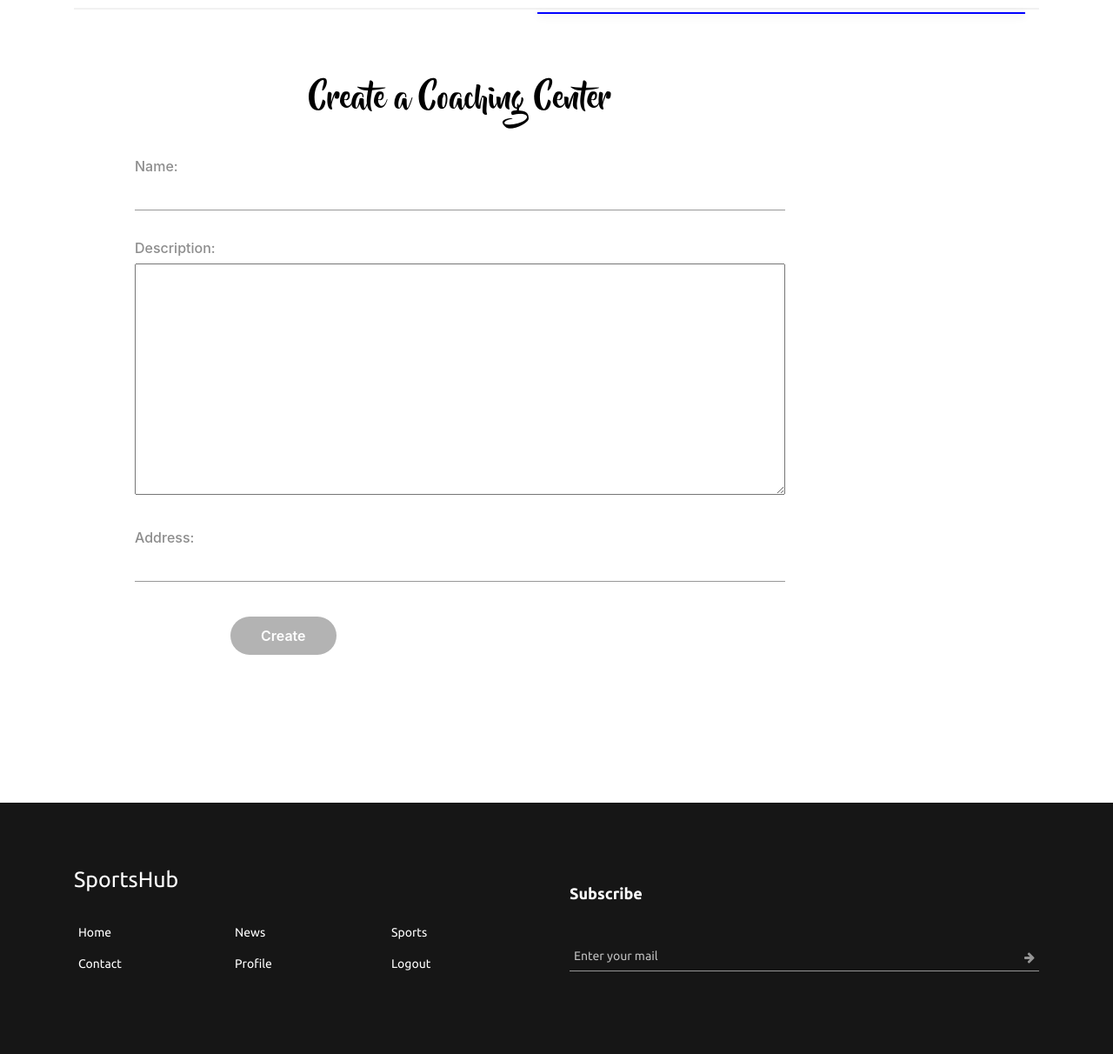
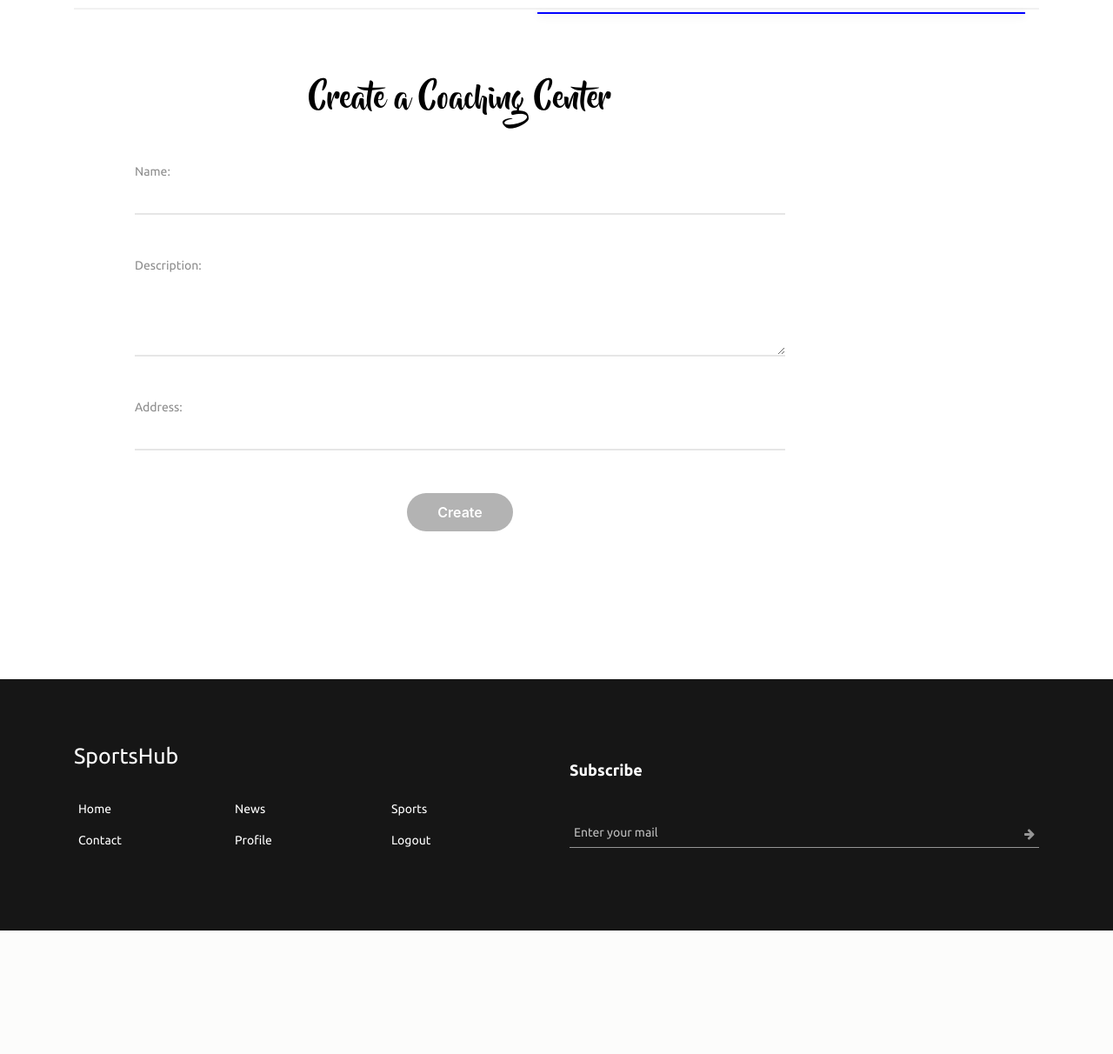
Before and after one commit to kondalavanya67/SportsHub, a Django app: page /coaching_centers_list/ in a window 1280 px wide, after a click on "Add new Coaching Center". Shown: the part 662-1874 px from the top of the page at 87% size. After the commit the page ends 1732 px from the top, so only its background shows below. Run offline with Django 3.2, Linux system fonts and the light colour scheme; a user stored in the database is signed in; tables that the repository leaves empty hold one stand-in row (values such as "Sample post"); some libraries are stand-ins or nearby versions.

Commit message:
UI style changes

```diff
--- a/news/static/news/css/style.css
+++ b/news/static/news/css/style.css
@@ -408,7 +408,7 @@ img {
 }
 
 .hero-content-pages {
-  padding: 120px 0px 70px 250px;
+  padding: 120px 0px 70px 230px;
   text-align:left;
   font-family:mountains;
   font-size: 60px;
@@ -1110,7 +1110,7 @@ input:-moz-placeholder {
 .group {
   position: relative;
   z-index: 1;
-  margin-bottom: 30px; }
+  margin-bottom: 25px; }
   .group input,
   .group textarea {
     font-size: 14px;
@@ -1120,7 +1120,7 @@ input:-moz-placeholder {
     height: 35px;
     border: none;
     border-bottom: 2px solid;
-    border-color: #f1f1f1; }
+    border-color: #e6e6e6; }
     .group input:focus,
     .group textarea:focus {
       outline: none;
@@ -1129,7 +1129,7 @@ input:-moz-placeholder {
     color: #8d8d8d;
     font-size: 14px;
     font-weight: normal;
-    position: absolute;
+    position: relative;
     pointer-events: none;
     left: 0;
     top: 5px;
--- a/news/static/news/js/active.js
+++ b/news/static/news/js/active.js
@@ -72,11 +72,11 @@
 
         $('.world-catagory-slider, .world-catagory-slider2').owlCarousel({
             items: 1,
-            margin: 0,
+            margin: 1,
             loop: true,
             dots: false,
             autoplay: true,
-            autoplayTimeout: 3500, // Autoplay Timeout 1s = 1000ms
+            autoplayTimeout: 7000, // Autoplay Timeout 1s = 1000ms
             smartSpeed: 2000,
             nav: true,
             navText: ['<i class="fa fa-angle-left"></i>', '<i class="fa fa-angle-right"></i>']
--- a/sports/templates/sports/coaching_centers_list.html
+++ b/sports/templates/sports/coaching_centers_list.html
@@ -5,7 +5,9 @@
 
     <!-- ********** Hero Area Start ********** -->
     <div class="hero-area">
-        <div class="single-hero-slide bg-img background-overlay" id="slide2" style="height: 300px;"><div class="hero-content-pages">Coaching Centers</div></div>
+        <div class="single-hero-slide bg-img background-overlay" id="slide2" style="height: 300px;">
+            <div class="hero-content-pages">Coaching Centers</div>
+        </div>
     </div>
     <!-- ********** Hero Area End ********** -->
 
@@ -119,18 +121,18 @@
                                                     Create a Coaching Center
                                                 </div>
                                             {% for field in coaching_centersForm %}
-                                            <div class="form-group form-input">
-                                                <span class="form-label">{{ field.label_tag }}</span><br>
+                                            <div class="group">
+                                                <span class="form-label">{{ field.label_tag }}</span><br><br>
                                                 {{ field }}
-                                                <span class="focus-input100"></span>
+                                                <span class="bar"></span>
                                             </div>
                                             {% for error in field.errors %}
                                               <p style="font-size: 15px; color: red">{{ error }}</p>
                                             {% endfor %}
                                             {% endfor %}
                                             <br>
-                                            <div class="form-submit"  style="padding-left: 110px">
-                                                    <input type="submit" value="Create" class="submit" id="submit" name="submit"/>
+                                            <div class="form-submit">
+                                                    <center><input type="submit" value="Create" class="submit" id="submit" name="submit"/></center>
                                             </div>
                                         </form>
                                         </div>
--- a/sportshub/settings.py
+++ b/sportshub/settings.py
@@ -87,7 +87,7 @@ DATABASES = {
         'ENGINE': 'django.db.backends.mysql',
         'NAME': 'sportshub',
         'USER': 'root',
-        'PASSWORD': 'mysqlroot',
+        'PASSWORD': 'snowysatish1248',
         'HOST': 'localhost',
         'PORT': '',
     }
```
Also changed, not shown: sports/templates/sports/tournament_list.html (+11 -12 lines).
